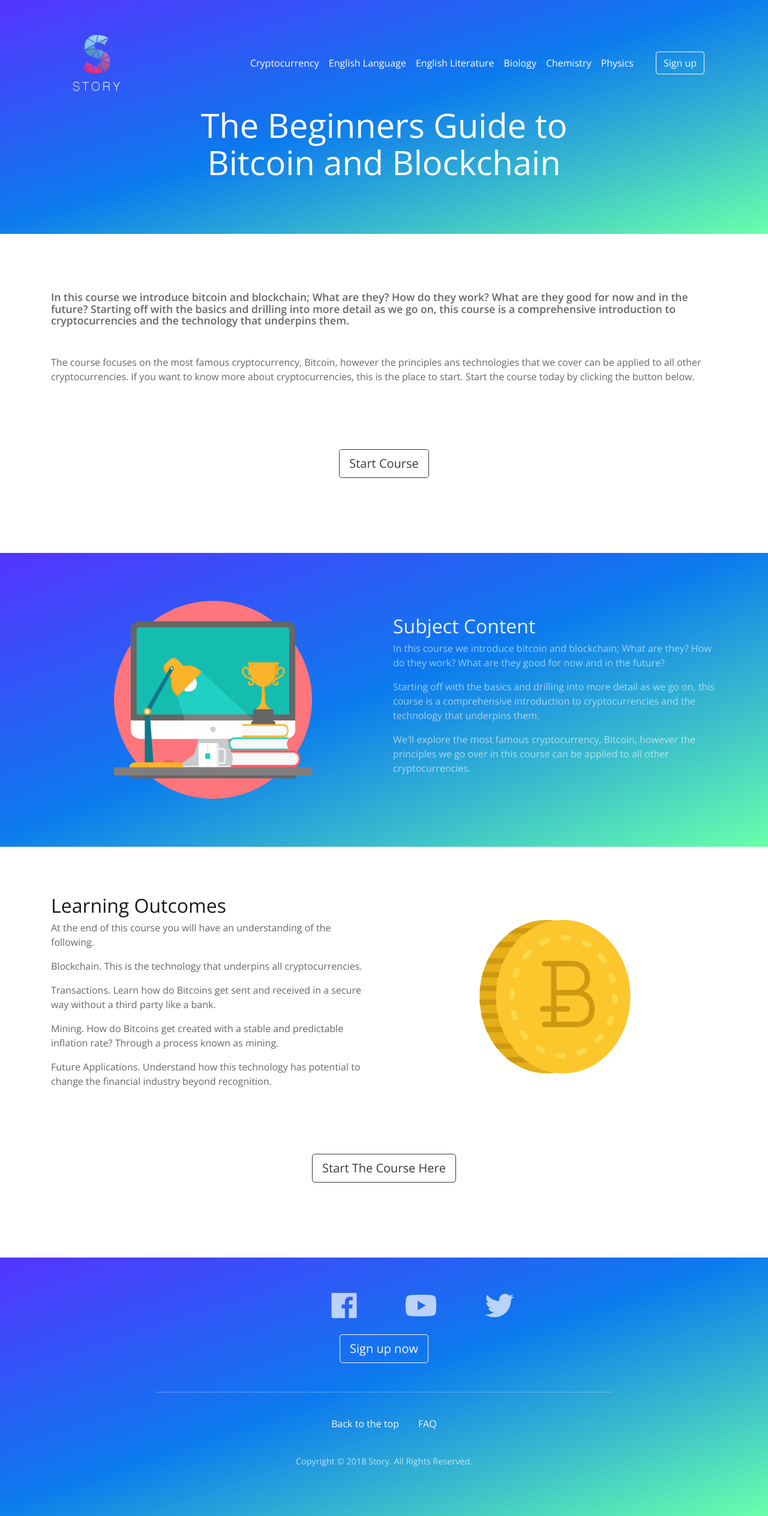
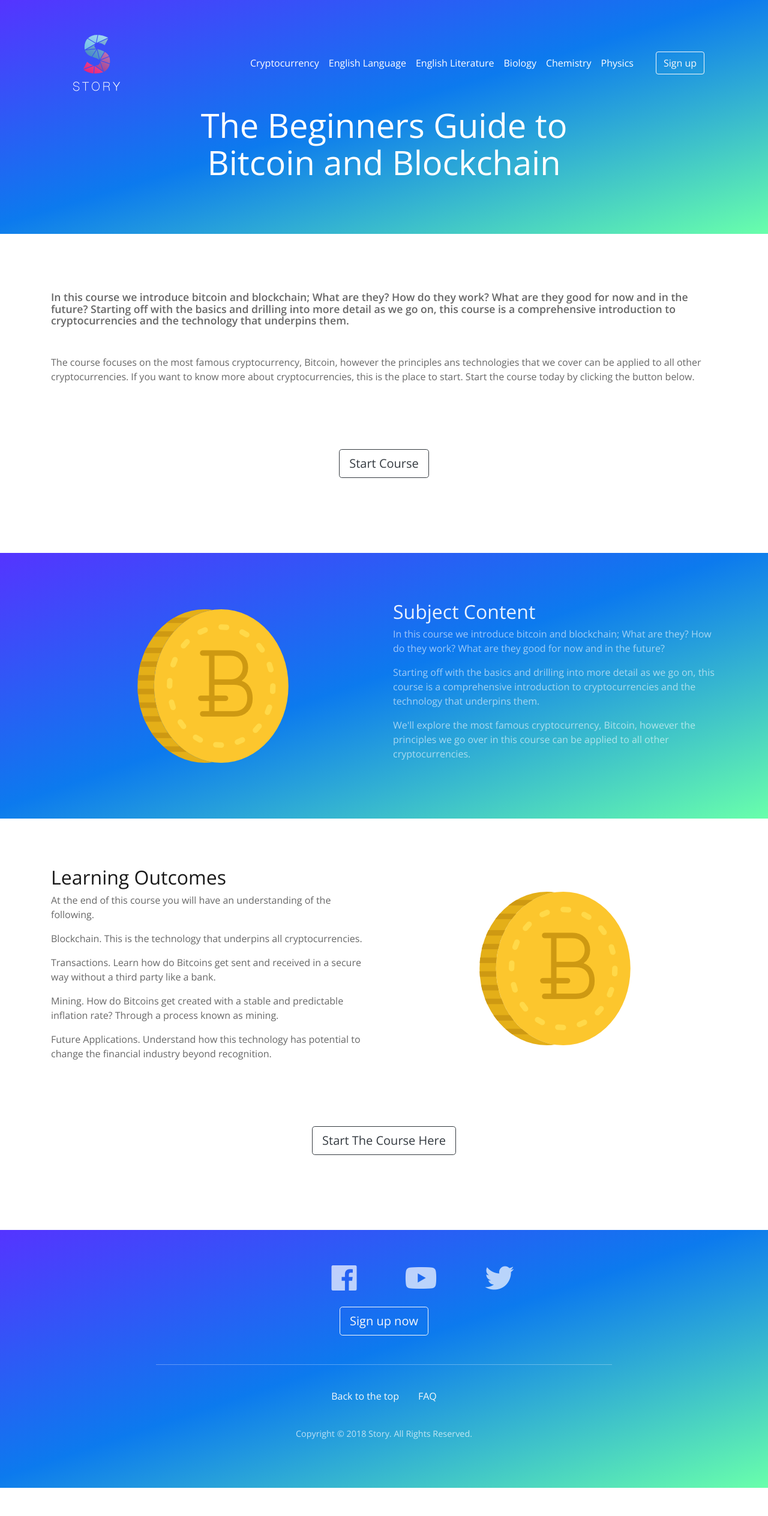
Before and after one commit to story-ai/story-ai.github.io, a Jekyll site: the page built from cryptocurrency.md, in a window 1280 px wide. Shown: the whole page at 60% size. Built offline with Jekyll 4.4.1, drawn with Linux system fonts in a browser that asks for light colours; nearby versions of some CDN libraries; after the commit the page ends 2481 px from its top, so only the background shows below that.

Commit message:
Updated 'cryptocurrency.md' via CloudCannon

```diff
--- a/cryptocurrency.md
+++ b/cryptocurrency.md
@@ -56,8 +56,8 @@ parts:
           cryptocurrencies.
       image:
         alignment: left
-        url: /img/Learningoutcome.svg
-        hoverText: Desk
+        url: /img/coin.png
+        hoverText: Bitcoin
   - type: section
     content:
       id: second
```
